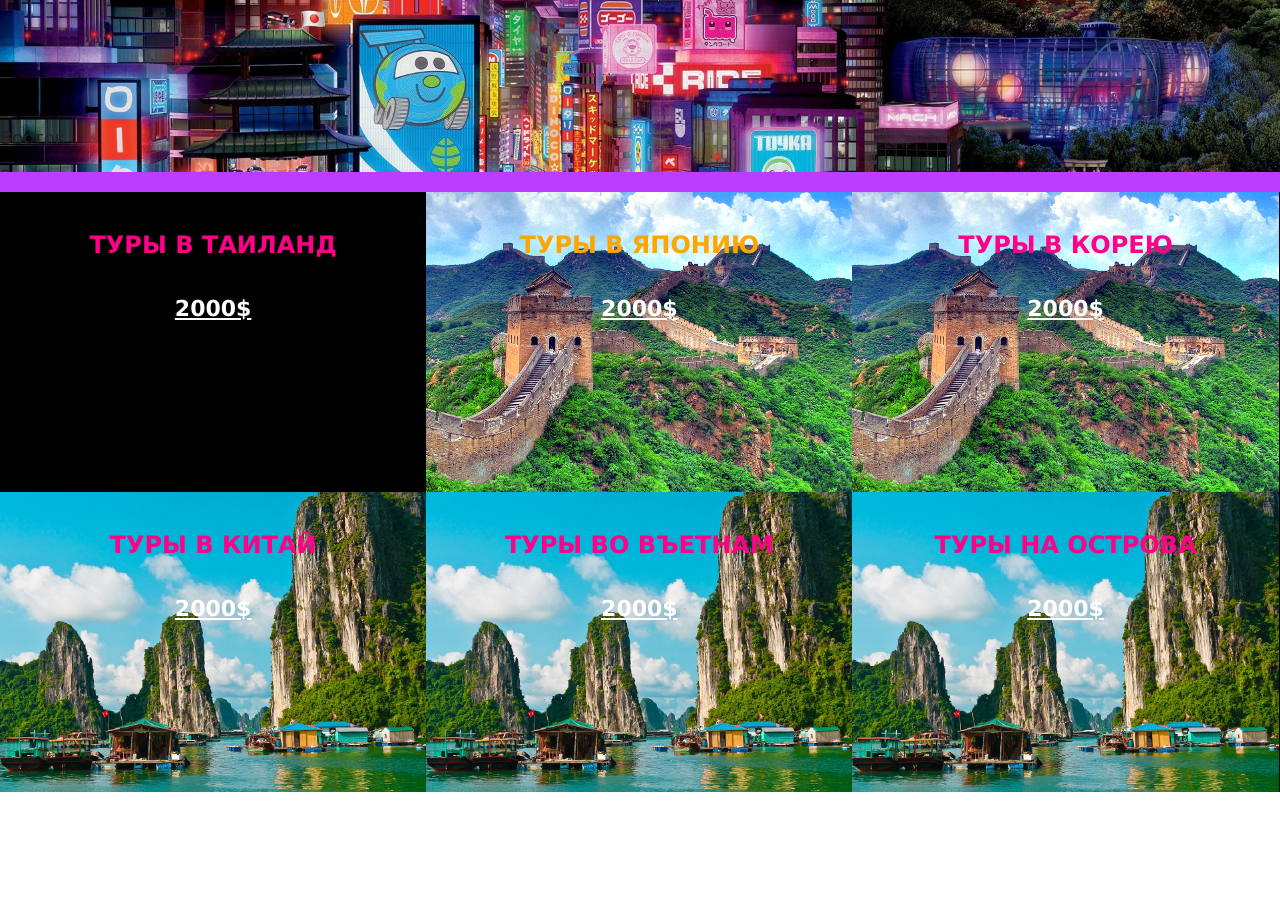
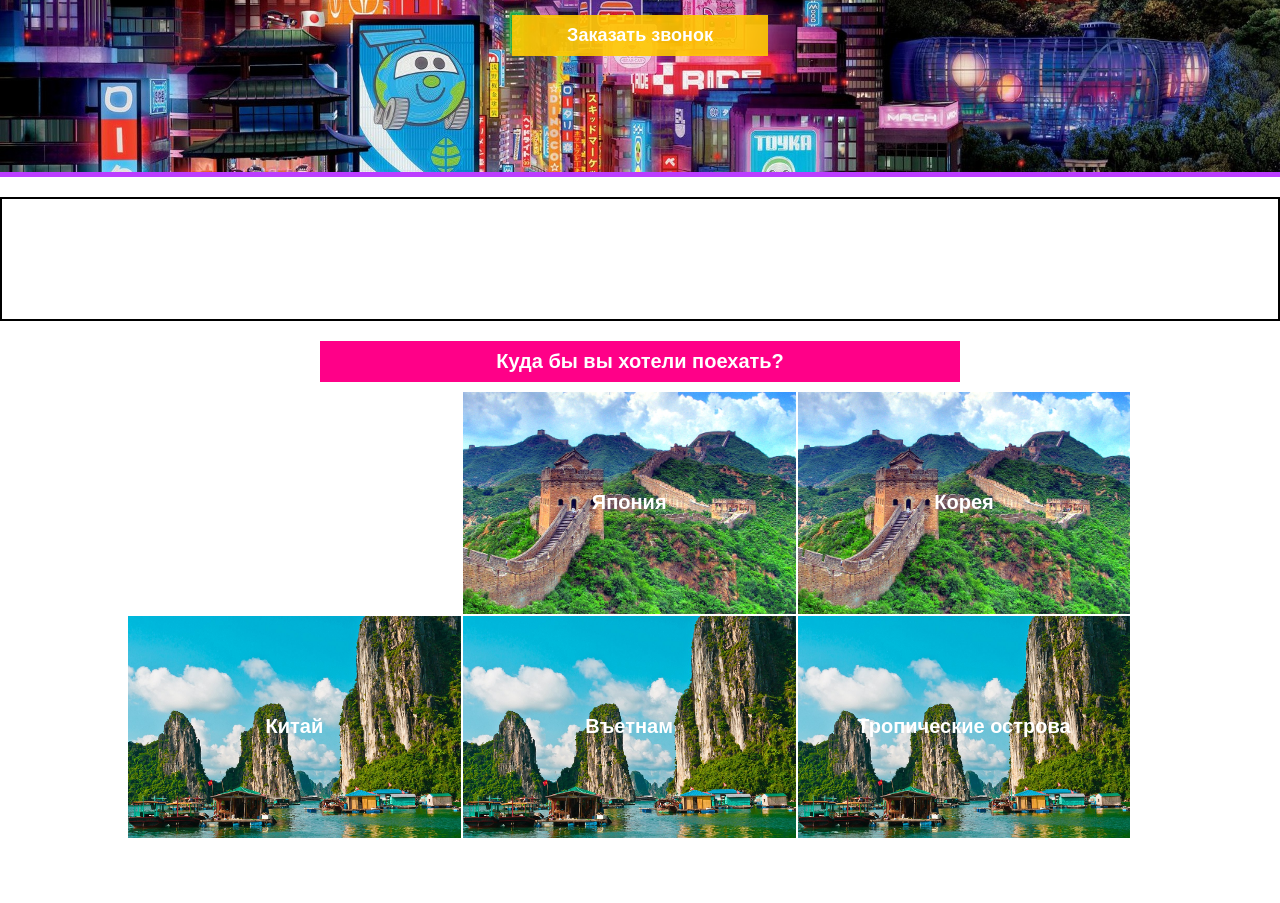
Before and after one commit to MariaLiplianina/EastTime, a plain HTML site: page index.html in a window 1280 px wide. Shown: the part 316-1219 px from the top of the page. Before the commit the page ends 1108 px from the top, so only its background shows below. Drawn offline with Linux system fonts and the light colour scheme.

Commit message:
Position fixed

```diff
--- a/css/style.css
+++ b/css/style.css
@@ -4,8 +4,8 @@
 }
 
 body {
-	font: 18px/21px verdana;
-	color: #222;
+	font: 18px/21px arial;
+	color: #555;
 }
 
 .navigation {
@@ -24,6 +24,13 @@ body {
  	line-height: 24px;
  }
 
+ .navigation ul {
+ 	list-style-type: none;
+	list-style-position: inside;
+	margin: 0;
+	padding: 0;
+}
+
 .navigation  li{
 	display: inline-block;
 	padding: 0;
@@ -32,26 +39,19 @@ body {
 	left: 0%;
 }
 
-.navigation a:hover {
-	background: #FF0088;/* #FF0056; */
-}
-
-.navigation ul {
- 	list-style-type: none;
-	list-style-position: inside;
-	margin: 0;
-	padding: 0;
-}
-
 .navigation a{
 	padding-left: 20px;
 	padding-right: 20px;
 	padding-top: 7px;
 	padding-bottom: 7px;
 	display: block;
-
+	font-family: verdana;
 	color: white;
 	text-decoration: none;
+}
+
+.navigation a:hover {
+	background: #FF0088;/* #FF0056; */
 }
 
 /* #inc {
@@ -71,41 +71,104 @@ body {
 	background-attachment: fixed;
 	max-width: 100%;
 	height: 450px;
-	border-bottom: 20px solid #BB3DFF;
+	border-bottom: 5px solid #BB3DFF;
 }
 
-#header h1 {
-	margin: 15%;
+#header h1,
+#header p {
+	margin-left: 15%;
+	margin-right: 15%;
 	text-align: center;
-	font: 30/34px verdana;
 	color: white;
-	letter-spacing: 5px;
 }
 
-#header p {}
+#header h1{
+	font: 30/34px arial;
+	letter-spacing: 5px;
+	margin-top: 15%;
+}
 
-#header .call {}
+#header p{
+	margin-top: 20px;
+}
+
+
+#header .call {
+	text-align: center;
+	padding: 10px;
+	margin-left: 40%;
+	margin-right: 40%;
+	background-color: rgba(255, 200, 0, 0.9);
+}
+
+#header .call a{
+	font-weight: bold;
+	color: white;
+	text-decoration: none;
+}
 
 #main {
 	overflow-x: hidden;
 	overflow-y: hidden;
 	width: 100%;
-	height: 600px;
+	height: 1000px;
 	background-attachment: local;
 	/*border: 5px dotted rgba(255, 200, 0, 0.9);*/
 	/*background-color: pink; /* rgba(255, 218, 97, 0.8); /* #FFDA61; */
 }
 
-#main .row1 {
-	width: 100%;
-	height: 300px;
-	background-color: black;
+#main .about {
+	margin-top: 20px;
+	padding-top: 20px;
+	height: 100px;
+	border: 2px solid black;
 }
 
+#main .about h1{
+	text-align: center;
+	font-size: 20px;
+	padding-bottom: 20px;
+}
+
+#main .about p{
+	text-align: center;
+	font-size: 18px;
+}
+
+#main .alltours {
+	background-color: #FF0088;
+	margin-left: 25%;
+	margin-right: 25%;
+	margin-top: 20px;
+	padding: 10px;
+
+}
+
+#main .alltours h2{
+	text-align: center;
+	font-size: 20px;
+}
+
+#main .alltours a{
+	color: white;
+	text-decoration: none;
+}
+
+#main .row1,
 #main .row2 {
-	width: 100%;
-	height: 300px;
-	background-color: black;
+	display: block;
+	margin: 0 auto;
+	margin-bottom: 2px;
+	width: 80%;
+	height: 222px;
+	background-color: white;
+}
+
+#main .row1 {
+	margin-top: 10px;
+}
+#main .row2 {
+	margin-bottom: 10px;
 }
 
 #main .row1 .img1,
@@ -116,10 +179,11 @@ body {
 #main .row2 .img6 {
 	display: block;
 	padding: 0;
-	width: 33.3%;
+	margin-right: 2px;
+	width: 32.5%;
 	float: left;
 	left: 0;
-	height: 300px;
+	height: 222px;
 	background-position: 100% center;
 	background-size: cover;
 	background-repeat: no-repeat;
@@ -152,32 +216,46 @@ body {
 }
 
 #main .img1 .tour:hover {
+	background-color: rgba(255, 200, 0, 0.9);
+}
+
+#main .img2 .tour:hover {
 	background-color: rgba(255, 200, 0, 1.0);
 }
 
+#main .img3 .tour:hover {
+	background-color: rgba(255, 200, 0, 1.0);
+}
 
-#main .img2:hover {
-	background-color: #FF0088;
+#main .img4 .tour:hover {
+	background-color: rgba(255, 200, 0, 1.0);
+}
+
+#main .img5 .tour:hover {
+	background-color: rgba(255, 200, 0, 1.0);
+}
+
+#main .img6 .tour:hover {
+	background-color: rgba(255, 200, 0, 1.0);
 }
 
 #main .tour {
 	/*background-color: rgba(255, 200, 0, 0.5);*/
 	width: 100%;
-	height: 300px;
+	height: 222px;
 	float: left;
 
 }
 
 #main .head {
-	padding-top: 10%;
-	color: #FF0088;
+	width: 100%;
+	padding-top: 100px;
+	color: white;
 	text-align: center;
 	font-weight: bold;
-	font-size: 24px;
-}
+	font-size: 20px;
+	vertical-align: middle;
 
-#main .img2 .head {
-	color: orange;
 }
 
 #main .cost {
--- a/index.html
+++ b/index.html
@@ -26,16 +26,20 @@
 
   	<div id="header">
 
-  		<h1>Мариятрипс</h1>
+  		<h1>EAST TIME</h1>
 
-  		<p>Восток</p>
+  		<p>EAST TIMEEAST TIMEEAST TIMEEAST TIMEEAST TIMEEAST TIMEEAST TIMEEAST TIMEEAST TIMEEAST TIMEEAST TIMEEAST TIMEEAST TIMEEAST TIME</p>
 
-  		<div class="call">Заказать звонок</div>
+  		<div class="call"><a href="">Заказать звонок</a></div>
 
   	</div>
 
 
  	<div id="main">
+
+ 		<div class="about"></div>
+
+ 		<div class="alltours"><h2><a href="">Куда бы вы хотели поехать?</a></h2></div>
 
  		<div class="row1">
 
@@ -43,9 +47,7 @@
 
 		 		<div class="tour">
 
-					<div class="head">ТУРЫ В ТАИЛАНД</div><br/>
-
-					<div class="cost">2000$</div>
+					<div class="head">Таиланд</div><br/>
 
 				</div>
 
@@ -56,9 +58,7 @@
 
 		 		<div class="tour">
 
-					<div class="head">ТУРЫ В ЯПОНИЮ</div><br/>
-
-					<div class="cost">2000$</div>
+					<div class="head">Япония</div><br/>
 
 				</div>
 
@@ -69,9 +69,7 @@
 
 		 		<div class="tour">
 
-					<div class="head">ТУРЫ В КОРЕЮ</div><br/>
-
-					<div class="cost">2000$</div>
+					<div class="head">Корея</div><br/>
 
 				</div>
 
@@ -85,9 +83,7 @@
 
 	 		<div class="tour">
 
-				<div class="head">ТУРЫ В КИТАЙ</div><br/>
-
-				<div class="cost">2000$</div>
+				<div class="head">Китай</div><br/>
 
 			</div>
 
@@ -98,9 +94,7 @@
 
 	 		<div class="tour">
 
-				<div class="head">ТУРЫ ВО ВЪЕТНАМ</div><br/>
-
-				<div class="cost">2000$</div>
+				<div class="head">Въетнам</div><br/>
 
 			</div>
 
@@ -111,9 +105,7 @@
 
 	 		<div class="tour">
 
-				<div class="head">ТУРЫ НА ОСТРОВА</div><br/>
-
-				<div class="cost">2000$</div>
+				<div class="head">Тропические острова</div><br/>
 
 			</div>
 
```
